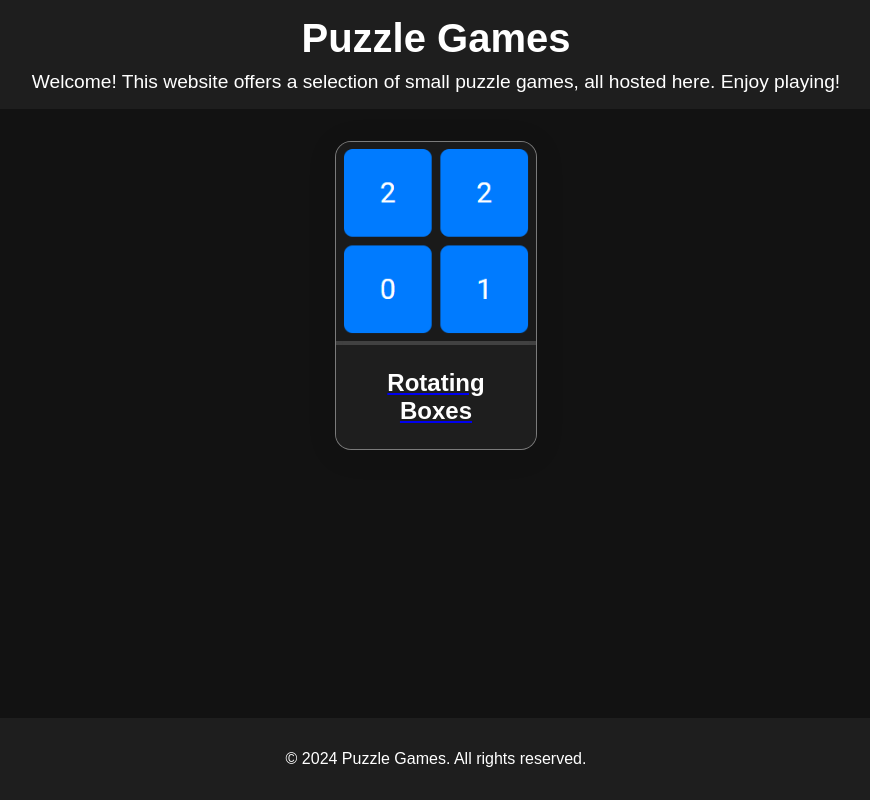
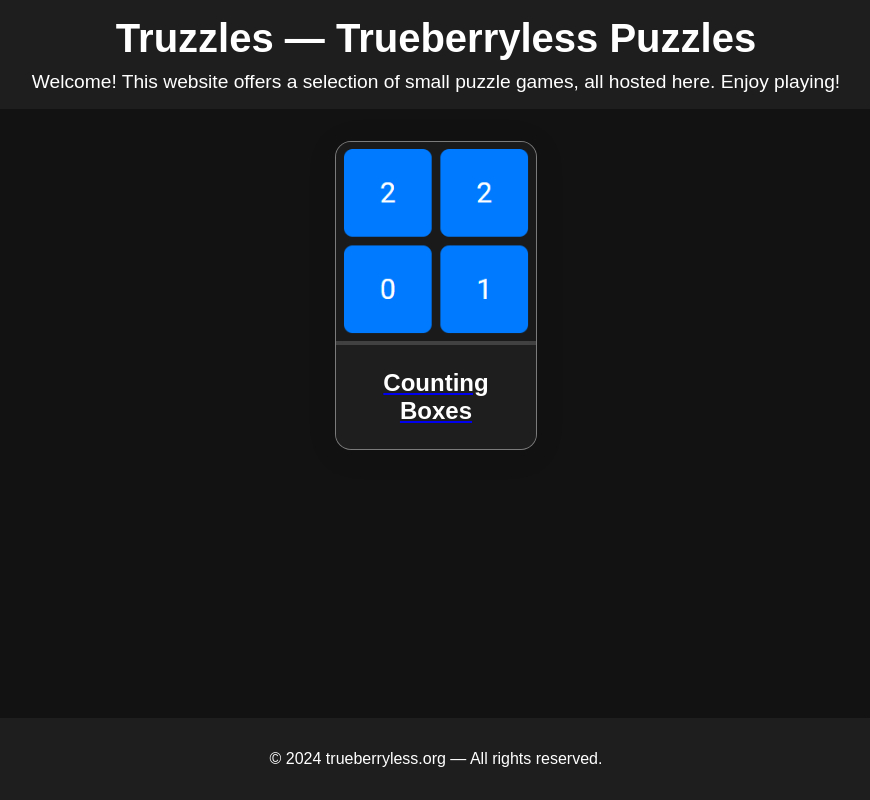
Before and after one commit to trueberryless-org/truzzles, a plain HTML site: page src/index.html in a window 1280 px wide. Shown: the whole page, without its empty margins (204-1074 px from the left). Drawn offline with Linux system fonts and the light colour scheme.

Commit message:
some changes
version-patch

```diff
--- a/src/index.html
+++ b/src/index.html
@@ -3,12 +3,12 @@
     <head>
         <meta charset="UTF-8" />
         <meta name="viewport" content="width=device-width, initial-scale=1.0" />
-        <title>Puzzle Games</title>
+        <title>Truzzles</title>
         <link rel="stylesheet" href="styles.css" />
     </head>
     <body>
         <header>
-            <h1>Puzzle Games</h1>
+            <h1>Truzzles — Trueberryless Puzzles</h1>
             <p>
                 Welcome! This website offers a selection of small puzzle games, all hosted here.
                 Enjoy playing!
@@ -17,15 +17,15 @@
         <main>
             <section class="game-grid">
                 <div class="game-card">
-                    <a href="./rotating-boxes/">
-                        <img src="img/rotating-boxes.png" alt="Rotating Boxes" />
-                        <h2>Rotating Boxes</h2>
+                    <a href="./counting-boxes/">
+                        <img src="img/counting-boxes.png" alt="Counting Boxes" />
+                        <h2>Counting Boxes</h2>
                     </a>
                 </div>
             </section>
         </main>
         <footer>
-            <p>&copy; 2024 Puzzle Games. All rights reserved.</p>
+            <p>&copy; 2024 trueberryless.org — All rights reserved.</p>
         </footer>
     </body>
 </html>
```
Also changed, not shown: src/counting-boxes/index.html (renamed from src/rotating-boxes/index.html, +2 -2 lines), src/counting-boxes/script.js (renamed from src/rotating-boxes/script.js), src/counting-boxes/styles.css (renamed from src/rotating-boxes/styles.css), src/img/counting-boxes.png (renamed from src/img/rotating-boxes.png).
